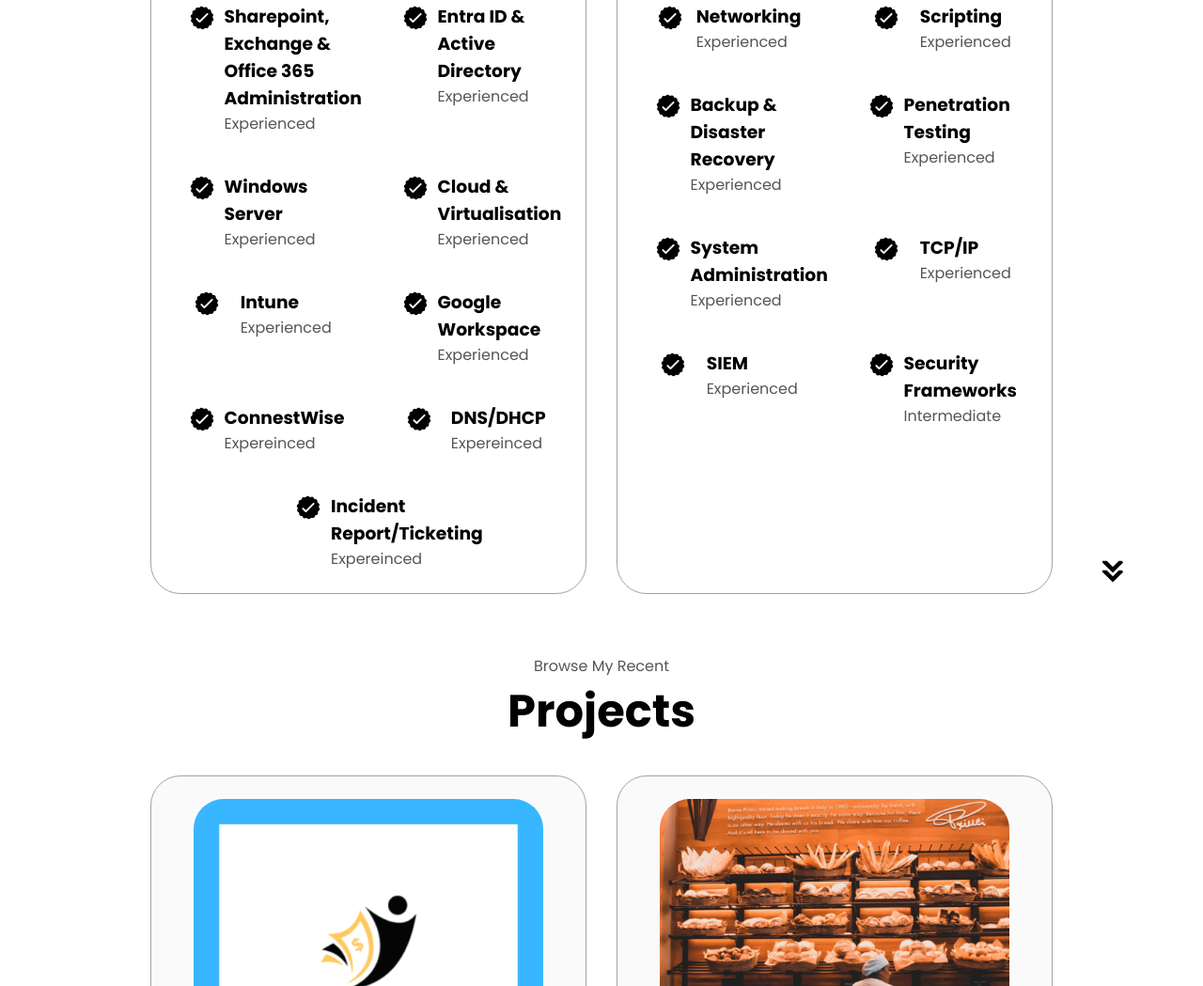
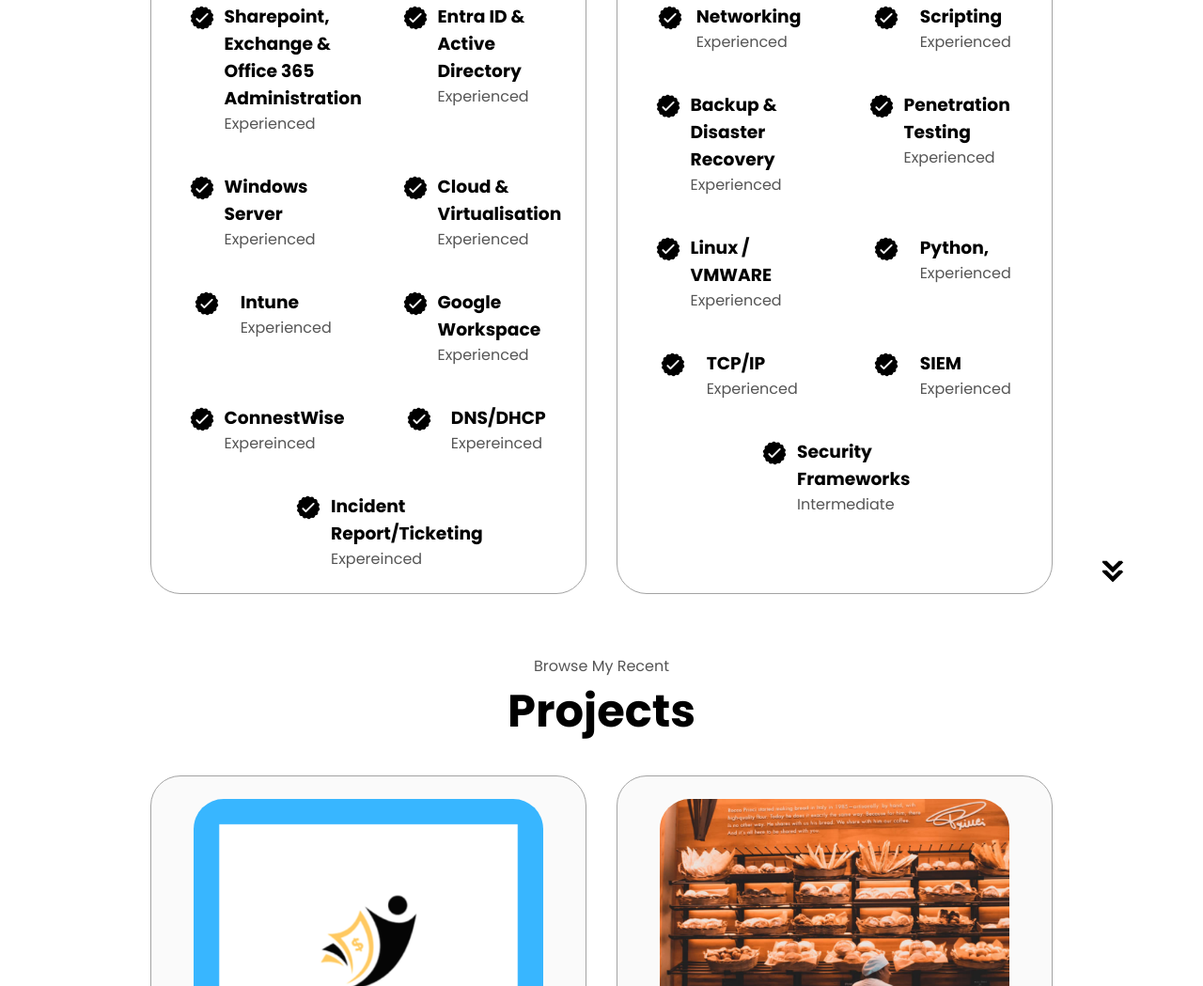
Before and after one commit to sangam4ever/Portfolio, a plain HTML site: page index.html in a window 1280 px wide. Shown: the part 1921-2970 px from the top of the page at 94% size. Drawn offline with Linux system fonts and the light colour scheme.

Commit message:
Update index.html

```diff
--- a/index.html
+++ b/index.html
@@ -290,7 +290,18 @@
                     class="icon"
                   />
                   <div>
-                    <h3>System Administration</h3>
+                    <h3>Linux / VMWARE</h3>
+                    <p>Experienced</p>
+                  </div>
+                </article>
+                <article>
+                  <img
+                    src="./assets/checkmark.png"
+                    alt="Experience icon"
+                    class="icon"
+                  />
+                  <div>
+                    <h3>Python, </h3>
                     <p>Experienced</p>
                   </div>
                 </article>
```
